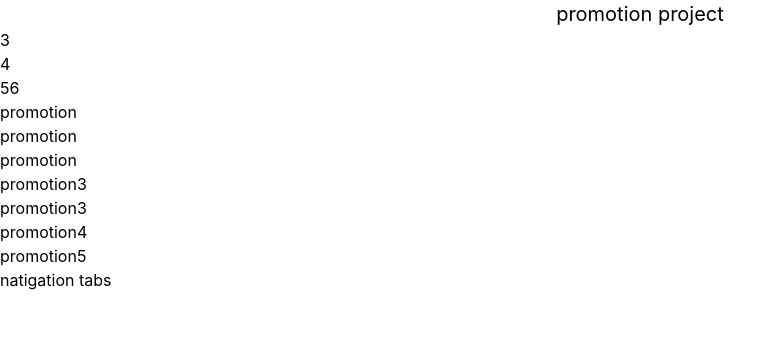
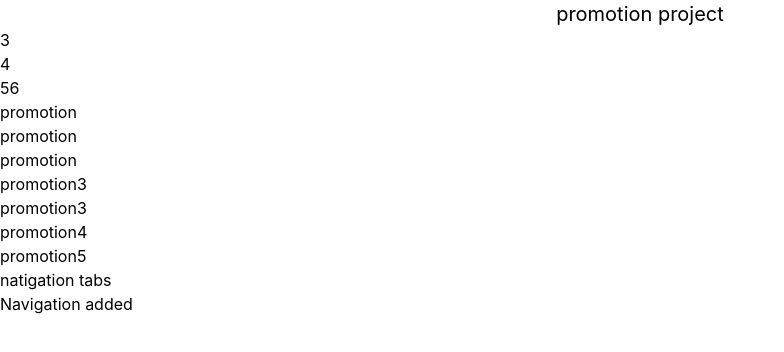
Before and after one commit to UmiduKaushika97/promotion-project, a React (Vite) app: page / in a window 1280 px wide. Shown: the top 352 px of the page, without its empty margins (0-784 px from the left). Built offline with nearby package versions, Linux system fonts and the light colour scheme.

Commit message:
navigation tabs create

```diff
--- a/src/App.tsx
+++ b/src/App.tsx
@@ -19,6 +19,7 @@ function App() {
 <h2>promotion4</h2>
 <h4>promotion5</h4>
 <p>natigation tabs</p>
+<h5>Navigation added </h5>
     </>
   )
 }
```
